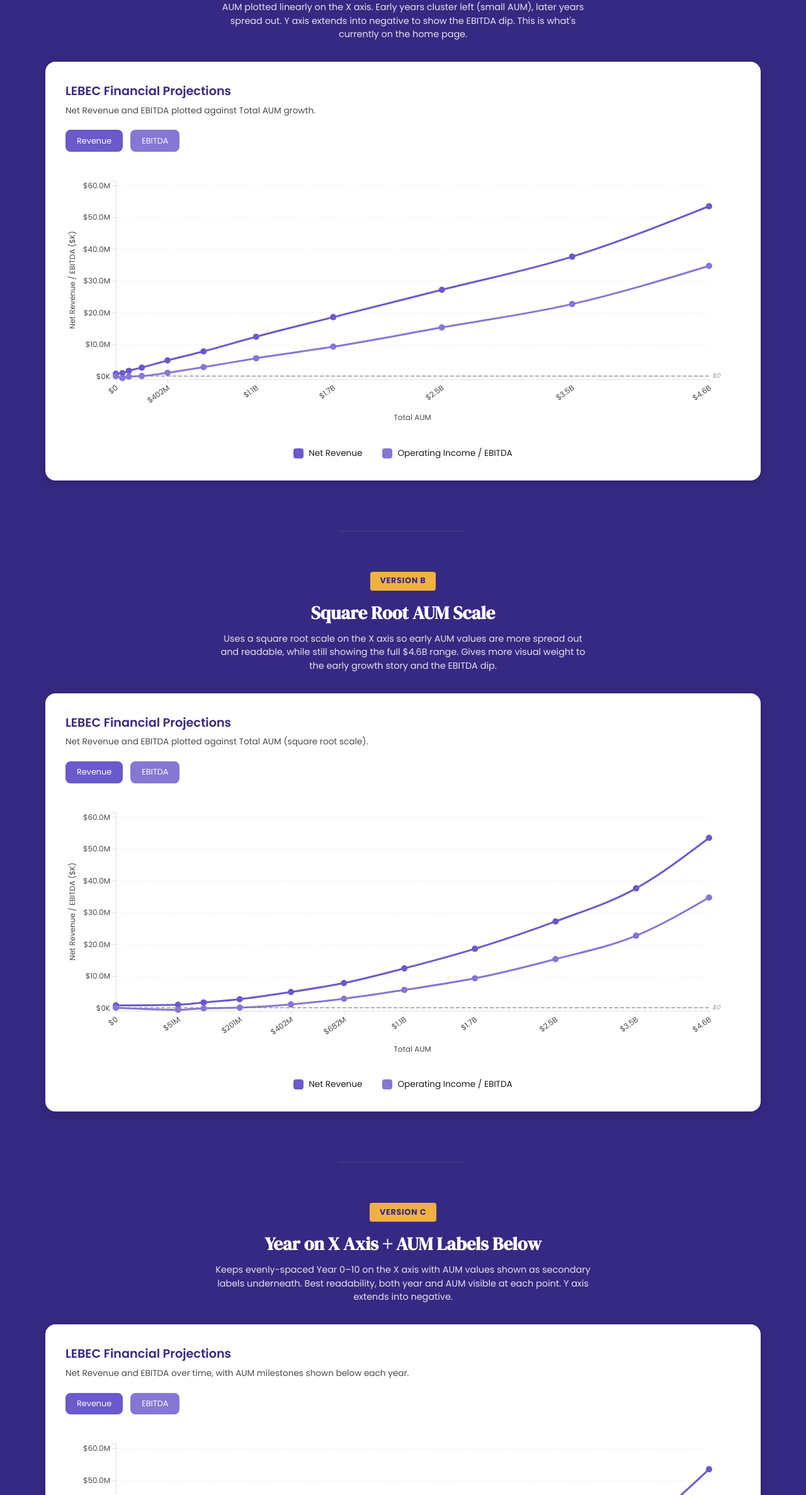
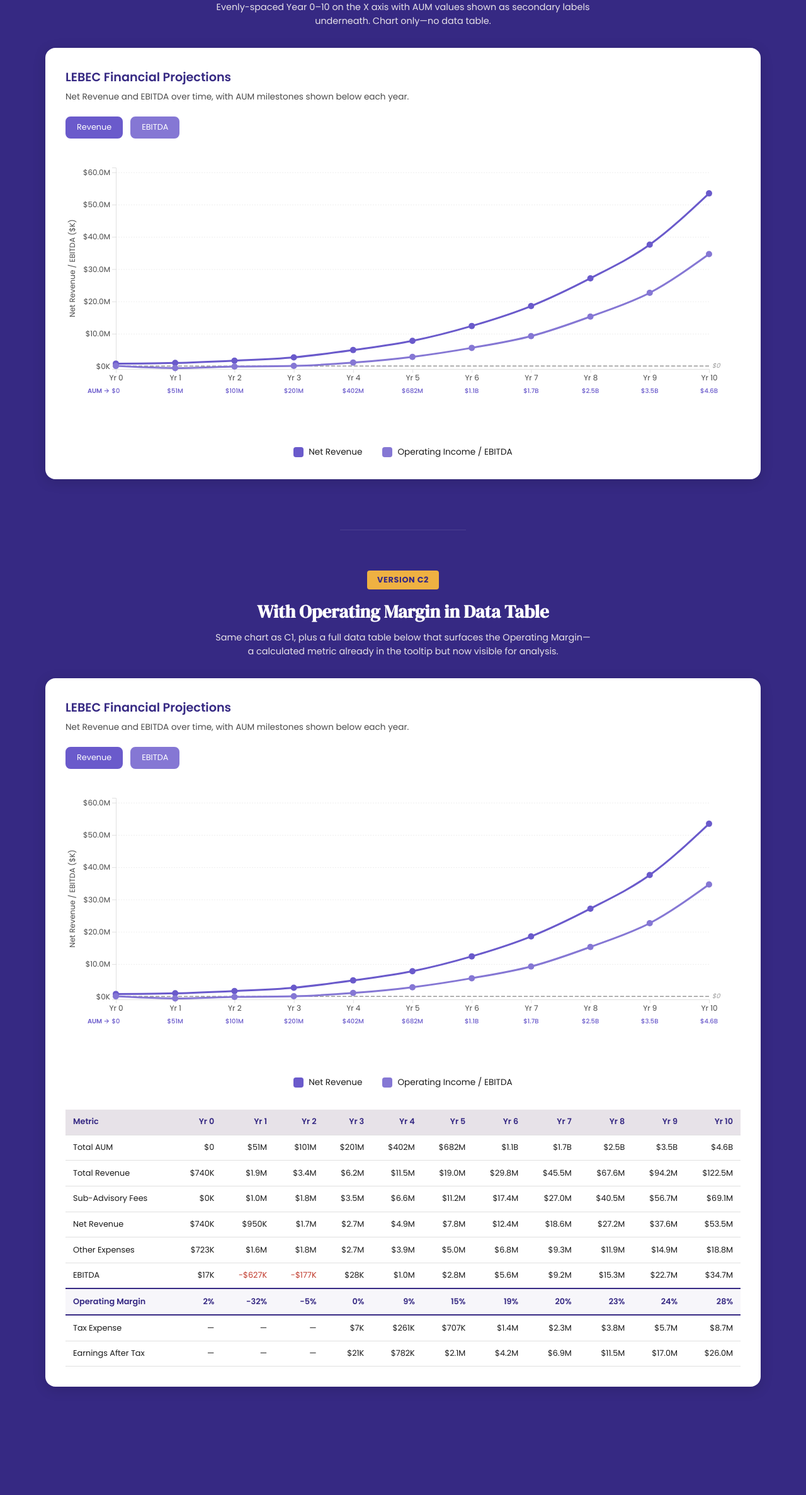
Before and after one commit to juanlugo59/Lebec-Growth, a plain HTML site: page chart-demos/financial-projections.html in a window 1280 px wide. Shown: the part 426-2800 px from the top of the page at 63% size. Drawn offline with nearby package versions, Linux system fonts and the light colour scheme.

Commit message:
Financial Projections Update

```diff
--- a/chart-demos/financial-projections.html
+++ b/chart-demos/financial-projections.html
@@ -3,7 +3,7 @@
 <head>
   <meta charset="UTF-8">
   <meta name="viewport" content="width=device-width, initial-scale=1.0">
-  <title>Financial Projections — 3 Options | LEBEC</title>
+  <title>Financial Projections — Version C | LEBEC</title>
   <meta name="robots" content="noindex, nofollow">
 
   <!-- Fonts -->
@@ -18,29 +18,6 @@
   <script src="https://d3js.org/d3.v7.min.js"></script>
 
   <style>
-    /* Version selector nav */
-    .version-nav {
-      display: flex;
-      gap: 1rem;
-      justify-content: center;
-      margin-bottom: 3rem;
-      flex-wrap: wrap;
-    }
-    .version-nav a {
-      padding: 0.6rem 1.5rem;
-      border: 2px solid rgba(255,255,255,0.2);
-      border-radius: 8px;
-      color: var(--white);
-      text-decoration: none;
-      font-size: 0.9rem;
-      font-weight: 500;
-      transition: all 0.2s;
-    }
-    .version-nav a:hover {
-      border-color: var(--mustard-yellow);
-      background: rgba(255,255,255,0.05);
-    }
-
     /* Version sections */
     .version-section {
       margin-bottom: 5rem;
@@ -76,7 +53,30 @@
       line-height: 1.5;
     }
 
-    /* Chart cards for versions (no flip, just chart) */
+    /* Version nav */
+    .version-nav {
+      display: flex;
+      gap: 1rem;
+      justify-content: center;
+      margin-bottom: 3rem;
+      flex-wrap: wrap;
+    }
+    .version-nav a {
+      padding: 0.6rem 1.5rem;
+      border: 2px solid rgba(255,255,255,0.2);
+      border-radius: 8px;
+      color: var(--white);
+      text-decoration: none;
+      font-size: 0.9rem;
+      font-weight: 500;
+      transition: all 0.2s;
+    }
+    .version-nav a:hover {
+      border-color: var(--mustard-yellow);
+      background: rgba(255,255,255,0.05);
+    }
+
+    /* Chart cards */
     .chart-card {
       background: var(--white);
       border-radius: 16px;
@@ -110,12 +110,29 @@
       fill: #999;
       font-style: italic;
     }
+
+    /* Operating Margin row highlight */
+    .data-table tr.margin-row td {
+      font-weight: 600;
+      color: var(--royal-blue);
+      background: rgba(54, 41, 131, 0.04);
+      border-top: 2px solid var(--royal-blue);
+      border-bottom: 2px solid var(--royal-blue);
+    }
+    .data-table tr.margin-row:hover td {
+      background: rgba(54, 41, 131, 0.08);
+    }
+
+    /* Negative values in red */
+    .data-table td.negative {
+      color: #c0392b;
+    }
   </style>
 </head>
 <body>
 
   <header class="page-header">
-    <h1>Financial Projections — 3 Chart Options</h1>
+    <h1>Financial Projections — Version C</h1>
     <a href="../index.html" class="back-link">&larr; Back to Investor Page</a>
   </header>
 
@@ -124,31 +141,30 @@
     <h2 class="section-title">Chart Options for Review</h2>
 
     <nav class="version-nav">
-      <a href="#version-a">Version A &mdash; Linear AUM Axis</a>
-      <a href="#version-b">Version B &mdash; Sqrt AUM Axis</a>
-      <a href="#version-c">Version C &mdash; Year + AUM Labels</a>
+      <a href="#version-c1">C1 — Original</a>
+      <a href="#version-c2">C2 — With Operating Margin Table</a>
     </nav>
 
     <!-- ============================================
-         VERSION A: Linear AUM on X axis (current home page)
+         VERSION C1: Original (Year + AUM labels)
          ============================================ -->
-    <div class="version-section" id="version-a">
+    <div class="version-section" id="version-c1">
       <div class="version-header">
-        <div class="version-label">Version A</div>
-        <h3 class="version-title">Linear AUM on X Axis</h3>
-        <p class="version-desc">AUM plotted linearly on the X axis. Early years cluster left (small AUM), later years spread out. Y axis extends into negative to show the EBITDA dip. This is what's currently on the home page.</p>
+        <div class="version-label">Version C1</div>
+        <h3 class="version-title">Year on X Axis + AUM Labels Below</h3>
+        <p class="version-desc">Evenly-spaced Year 0&ndash;10 on the X axis with AUM values shown as secondary labels underneath. Chart only&mdash;no data table.</p>
       </div>
 
       <div class="chart-card">
         <h3>LEBEC Financial Projections</h3>
-        <p class="chart-description">Net Revenue and EBITDA plotted against Total AUM growth.</p>
+        <p class="chart-description">Net Revenue and EBITDA over time, with AUM milestones shown below each year.</p>
 
-        <div class="chart-controls" id="controls-a">
+        <div class="chart-controls" id="controls-c1">
           <button class="toggle-btn active" data-metric="revenue">Revenue</button>
           <button class="toggle-btn active" data-metric="ebitda">EBITDA</button>
         </div>
 
-        <div class="chart-container" id="chart-a"></div>
+        <div class="chart-container" id="chart-c1"></div>
 
         <div class="chart-legend">
           <div class="legend-item" data-metric="revenue">
@@ -166,25 +182,25 @@
     <hr class="version-divider">
 
     <!-- ============================================
-         VERSION B: Square-root AUM scale
+         VERSION C2: Chart + Data Table with Operating Margin
          ============================================ -->
-    <div class="version-section" id="version-b">
+    <div class="version-section" id="version-c2">
       <div class="version-header">
-        <div class="version-label">Version B</div>
-        <h3 class="version-title">Square Root AUM Scale</h3>
-        <p class="version-desc">Uses a square root scale on the X axis so early AUM values are more spread out and readable, while still showing the full $4.6B range. Gives more visual weight to the early growth story and the EBITDA dip.</p>
+        <div class="version-label">Version C2</div>
+        <h3 class="version-title">With Operating Margin in Data Table</h3>
+        <p class="version-desc">Same chart as C1, plus a full data table below that surfaces the Operating Margin&mdash;a calculated metric already in the tooltip but now visible for analysis.</p>
       </div>
 
       <div class="chart-card">
         <h3>LEBEC Financial Projections</h3>
-        <p class="chart-description">Net Revenue and EBITDA plotted against Total AUM (square root scale).</p>
+        <p class="chart-description">Net Revenue and EBITDA over time, with AUM milestones shown below each year.</p>
 
-        <div class="chart-controls" id="controls-b">
+        <div class="chart-controls" id="controls-c2">
           <button class="toggle-btn active" data-metric="revenue">Revenue</button>
           <button class="toggle-btn active" data-metric="ebitda">EBITDA</button>
         </div>
 
-        <div class="chart-container" id="chart-b"></div>
+        <div class="chart-container" id="chart-c2"></div>
 
         <div class="chart-legend">
           <div class="legend-item" data-metric="revenue">
@@ -196,42 +212,9 @@
             <span>Operating Income / EBITDA</span>
           </div>
         </div>
-      </div>
-    </div>
 
-    <hr class="version-divider">
-
-    <!-- ============================================
-         VERSION C: Year on X axis + AUM labels below
-         ============================================ -->
-    <div class="version-section" id="version-c">
-      <div class="version-header">
-        <div class="version-label">Version C</div>
-        <h3 class="version-title">Year on X Axis + AUM Labels Below</h3>
-        <p class="version-desc">Keeps evenly-spaced Year 0&ndash;10 on the X axis with AUM values shown as secondary labels underneath. Best readability, both year and AUM visible at each point. Y axis extends into negative.</p>
-      </div>
-
-      <div class="chart-card">
-        <h3>LEBEC Financial Projections</h3>
-        <p class="chart-description">Net Revenue and EBITDA over time, with AUM milestones shown below each year.</p>
-
-        <div class="chart-controls" id="controls-c">
-          <button class="toggle-btn active" data-metric="revenue">Revenue</button>
-          <button class="toggle-btn active" data-metric="ebitda">EBITDA</button>
-        </div>
-
-        <div class="chart-container" id="chart-c"></div>
-
-        <div class="chart-legend">
-          <div class="legend-item" data-metric="revenue">
-            <div class="legend-color" style="background: var(--purple-58)"></div>
-            <span>Net Revenue</span>
-          </div>
-          <div class="legend-item" data-metric="ebitda">
-            <div class="legend-color" style="background: var(--purple-65)"></div>
-            <span>Operating Income / EBITDA</span>
-          </div>
-        </div>
+        <!-- Data Table with Operating Margin -->
+        <div class="data-table" id="data-table-c2"></div>
       </div>
     </div>
 
@@ -375,115 +358,9 @@
       });
     }
 
-
-    // ============================================
-    // VERSION A: Linear AUM on X axis
-    // ============================================
-    function createChartA() {
-      const container = d3.select('#chart-a');
-      container.selectAll('*').remove();
-      const width = container.node().getBoundingClientRect().width;
-      const height = 420;
-      const margin = { top: 30, right: 50, bottom: 75, left: 80 };
-
-      const svg = container.append('svg').attr('width', width).attr('height', height);
-      const cw = width - margin.left - margin.right;
-      const ch = height - margin.top - margin.bottom;
-      const g = svg.append('g').attr('transform', `translate(${margin.left},${margin.top})`);
-
-      // X: linear AUM
-      const xScale = d3.scaleLinear()
-        .domain([0, d3.max(data, d => d.aum)])
-        .range([0, cw]);
-
-      const y = makeYScale(ch);
-      drawYAxis(g, y, cw, ch);
-
-      // X axis with filtered ticks
-      const aumTicks = data.map(d => d.aum);
-      const minPx = 65;
-      const filtered = aumTicks.reduce((acc, t) => {
-        if (acc.length === 0 || xScale(t) - xScale(acc[acc.length - 1]) >= minPx) acc.push(t);
-        return acc;
-      }, []);
-      const last = aumTicks[aumTicks.length - 1];
-      if (filtered[filtered.length - 1] !== last) filtered.push(last);
-
-      g.append('g').attr('class', 'axis')
-        .attr('transform', `translate(0,${ch})`)
-        .call(d3.axisBottom(xScale).tickValues(filtered).tickFormat(d => formatAUM(d)))
-        .selectAll('text')
-          .attr('transform', 'rotate(-35)')
-          .style('text-anchor', 'end')
-          .attr('dx', '-0.5em').attr('dy', '0.5em');
-
-      g.append('text')
-        .attr('x', cw / 2).attr('y', ch + 65)
-        .attr('fill', colors.axisLabel)
-        .attr('text-anchor', 'middle').attr('font-size', '12px')
-        .text('Total AUM');
-
-      // Lines & dots
-      drawLinesAndDots(g, d => xScale(d.aum), y, 'controls-a');
-    }
-
-
-    // ============================================
-    // VERSION B: Square root AUM scale
-    // ============================================
-    function createChartB() {
-      const container = d3.select('#chart-b');
-      container.selectAll('*').remove();
-      const width = container.node().getBoundingClientRect().width;
-      const height = 420;
-      const margin = { top: 30, right: 50, bottom: 75, left: 80 };
-
-      const svg = container.append('svg').attr('width', width).attr('height', height);
-      const cw = width - margin.left - margin.right;
-      const ch = height - margin.top - margin.bottom;
-      const g = svg.append('g').attr('transform', `translate(${margin.left},${margin.top})`);
-
-      // X: sqrt AUM — spreads out the early values
-      const xScale = d3.scalePow().exponent(0.5)
-        .domain([0, d3.max(data, d => d.aum)])
-        .range([0, cw]);
-
-      const y = makeYScale(ch);
-      drawYAxis(g, y, cw, ch);
-
-      // X axis — all ticks fit because sqrt spreads them
-      const aumTicks = data.map(d => d.aum);
-      const minPx = 50;
-      const filtered = aumTicks.reduce((acc, t) => {
-        if (acc.length === 0 || xScale(t) - xScale(acc[acc.length - 1]) >= minPx) acc.push(t);
-        return acc;
-      }, []);
-      const last = aumTicks[aumTicks.length - 1];
-      if (filtered[filtered.length - 1] !== last) filtered.push(last);
-
-      g.append('g').attr('class', 'axis')
-        .attr('transform', `translate(0,${ch})`)
-        .call(d3.axisBottom(xScale).tickValues(filtered).tickFormat(d => formatAUM(d)))
-        .selectAll('text')
-          .attr('transform', 'rotate(-35)')
-          .style('text-anchor', 'end')
-          .attr('dx', '-0.5em').attr('dy', '0.5em');
-
-      g.append('text')
-        .attr('x', cw / 2).attr('y', ch + 65)
-        .attr('fill', colors.axisLabel)
-        .attr('text-anchor', 'middle').attr('font-size', '12px')
-        .text('Total AUM');
-
-      drawLinesAndDots(g, d => xScale(d.aum), y, 'controls-b');
-    }
-
-
-    // ============================================
-    // VERSION C: Year on X axis + AUM labels below
-    // ============================================
-    function createChartC() {
-      const container = d3.select('#chart-c');
+    // Shared: create Version C chart (Year on X axis + AUM labels)
+    function createChartC(containerId, controlsId) {
+      const container = d3.select(containerId);
       container.selectAll('*').remove();
       const width = container.node().getBoundingClientRect().width;
       const height = 440;
@@ -528,7 +405,51 @@
         .attr('font-weight', '600')
         .text('AUM →');
 
-      drawLinesAndDots(g, d => xScale(d.year), y, 'controls-c');
+      drawLinesAndDots(g, d => xScale(d.year), y, controlsId);
+    }
+
+    // Build the data table with Operating Margin for C2
+    function buildDataTable() {
+      const tableContainer = d3.select('#data-table-c2');
+      tableContainer.selectAll('*').remove();
+
+      const rows = [
+        { label: 'Total AUM',         key: 'aum',              format: formatAUM },
+        { label: 'Total Revenue',      key: 'totalRevenue',     format: formatCurrencyK },
+        { label: 'Sub-Advisory Fees',  key: 'subAdvisory',      format: formatCurrencyK },
+        { label: 'Net Revenue',        key: 'netRevenue',       format: formatCurrencyK },
+        { label: 'Other Expenses',     key: 'otherExpenses',    format: formatCurrencyK },
+        { label: 'EBITDA',             key: 'ebitda',           format: formatCurrencyK },
+        { label: 'Operating Margin',   key: 'margin',           format: d => `${d}%`, isMargin: true },
+        { label: 'Tax Expense',        key: 'taxExpense',       format: formatCurrencyK },
+        { label: 'Earnings After Tax', key: 'earningsAfterTax', format: formatCurrencyK }
+      ];
+
+      const table = tableContainer.append('table');
+
+      // Header
+      const thead = table.append('thead').append('tr');
+      thead.append('th').text('Metric');
+      data.forEach(d => thead.append('th').text(d.yearLabel));
+
+      // Body
+      const tbody = table.append('tbody');
+      rows.forEach(row => {
+        const tr = tbody.append('tr');
+        if (row.isMargin) tr.classed('margin-row', true);
+
+        tr.append('td').text(row.label);
+        data.forEach(d => {
+          const val = d[row.key];
+          const td = tr.append('td');
+          if (val === null || val === undefined) {
+            td.text('—');
+          } else {
+            td.text(row.format(val));
+            if (typeof val === 'number' && val < 0) td.classed('negative', true);
+          }
+        });
+      });
     }
 
 
@@ -536,18 +457,18 @@
     // INITIALIZE
     // ============================================
     document.addEventListener('DOMContentLoaded', () => {
-      createChartA();
-      createChartB();
-      createChartC();
+      createChartC('#chart-c1', 'controls-c1');
+      createChartC('#chart-c2', 'controls-c2');
+      buildDataTable();
     });
 
     let resizeTimeout;
     window.addEventListener('resize', () => {
       clearTimeout(resizeTimeout);
       resizeTimeout = setTimeout(() => {
-        createChartA();
-        createChartB();
-        createChartC();
+        createChartC('#chart-c1', 'controls-c1');
+        createChartC('#chart-c2', 'controls-c2');
+        buildDataTable();
       }, 250);
     });
   </script>
```
